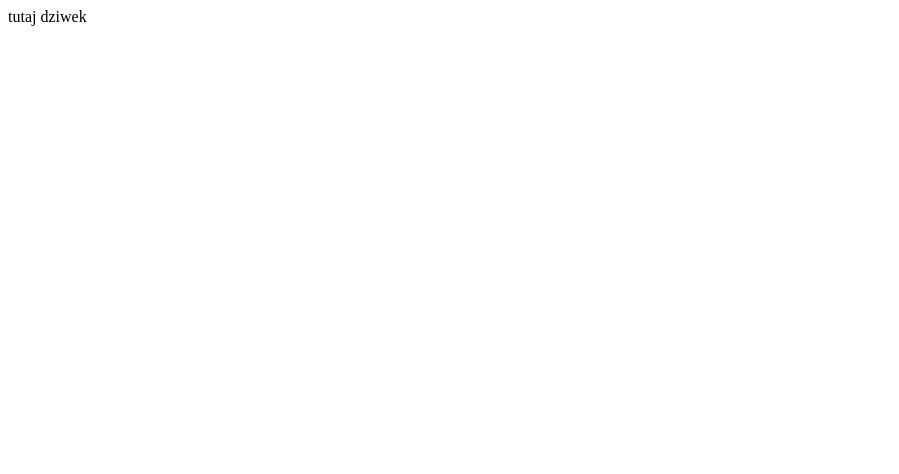
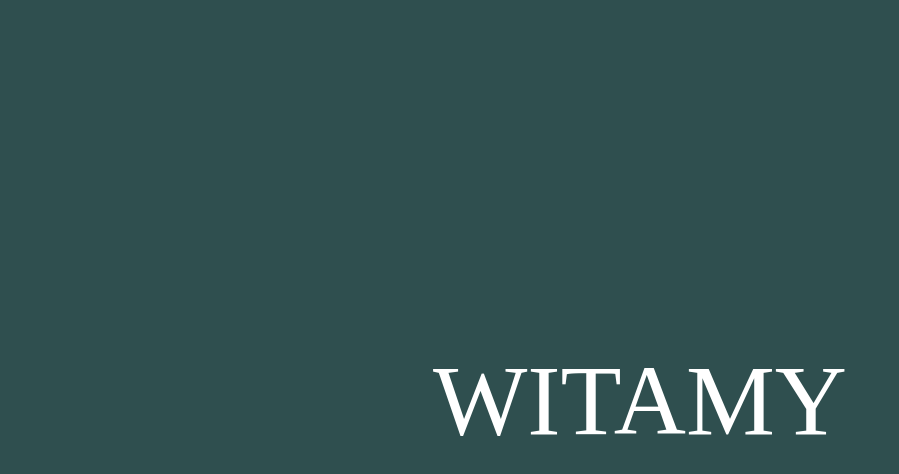
Before and after one commit to metinii22/nasza-strona, a plain HTML site: page Index.html in a window 1280 px wide. Shown: the whole page, without its empty margins (0-899 px from the left). Drawn offline with Linux system fonts and the light colour scheme.

Commit message:
name change

```diff
--- a/Index.html
+++ b/Index.html
@@ -8,7 +8,19 @@
 
 <body>
 
-    <div id="siema">tutaj dziwek</div>
+<div id="witamy">WITAMY</div>
+
+
+
+
+
+
+
+
+
+
+
+
 
 
     <script src="script.js"></script>
--- a/style.css
+++ b/style.css
@@ -1,3 +1,19 @@
-#div{
-    background-color: aqua;
+@font-face {
+    font-family: Subway Circle;
+    src:url(../czcionki/Subway Circle.otf);
 }
+
+#witamy{
+    position: absolute;
+    left: 50%;
+    top: 50%;
+    transform: translate(-50%, -50%);
+    padding: 10px;
+    font-size: 100px;
+    color: white;
+    font-family: Subway Circle;
+}
+
+html{
+    background-color: darkslategray;
+}
```
Also changed, not shown: czcionki/Subway Circle.otf (added).
